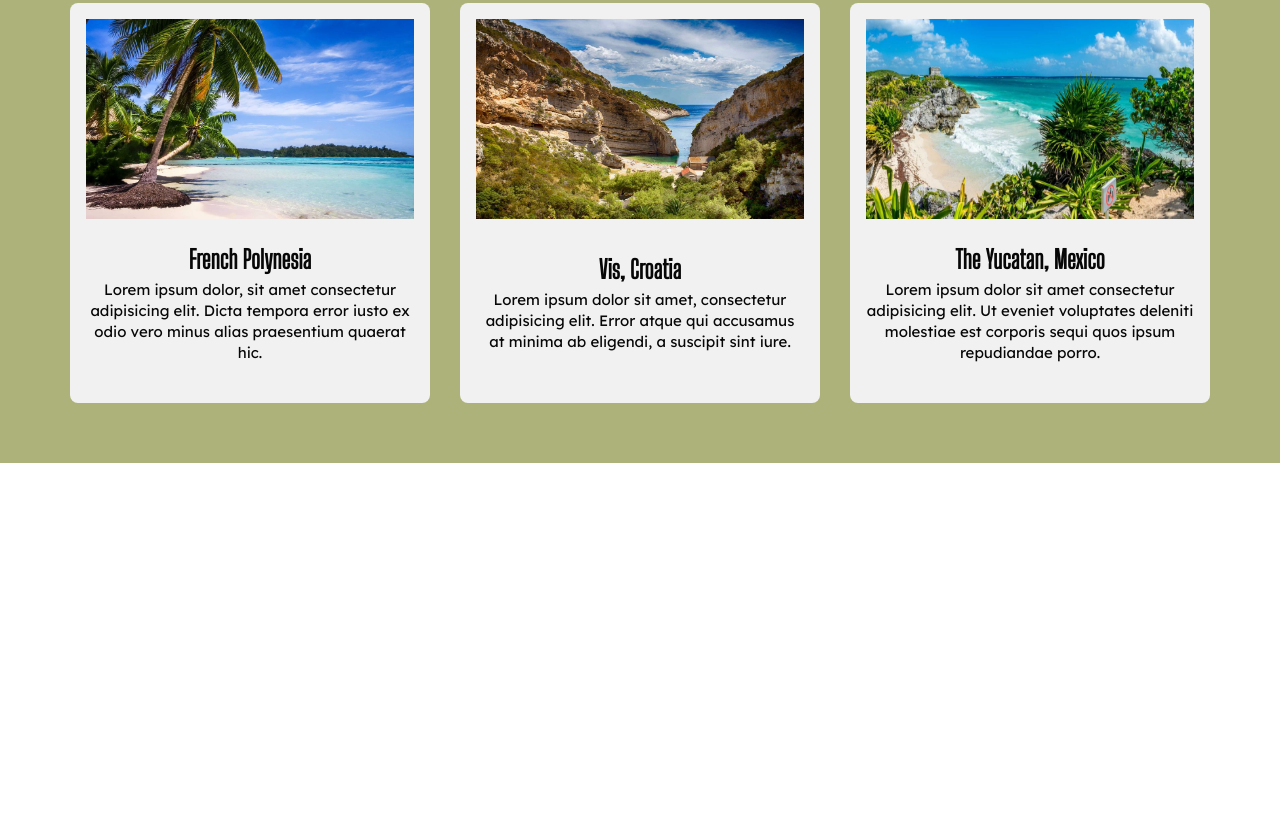
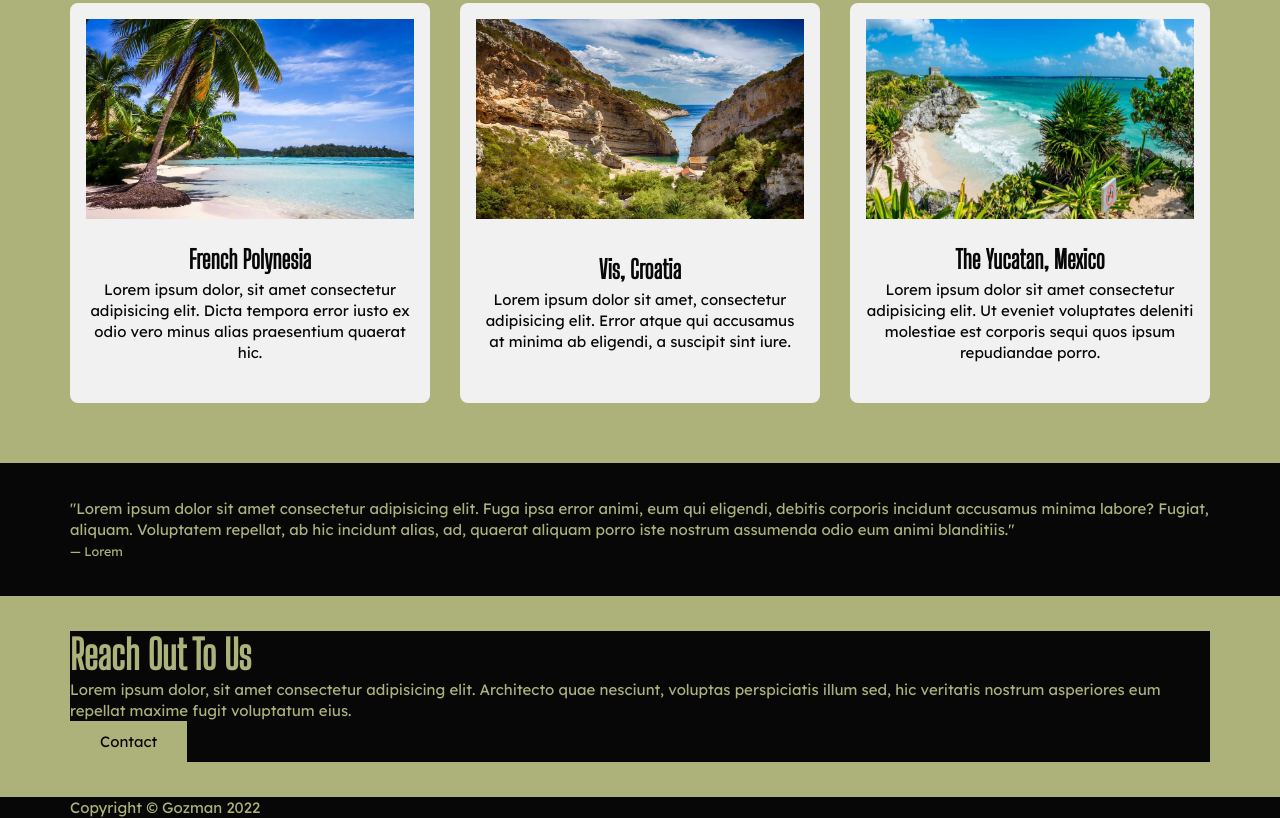
Before and after one commit to theGZMN/landing-page-TOP, a plain HTML site: page index.html in a window 1280 px wide. Shown: the part 1169-1987 px from the top of the page. Before the commit the page ends 1632 px from the top, so only its background shows below. Drawn offline with nearby package versions, Linux system fonts and the light colour scheme.

Commit message:
Update index.html

```diff
--- a/index.html
+++ b/index.html
@@ -12,7 +12,7 @@
 
   <body>
     <!-- Navbar -->
-    <nav id="navbar">
+    <nav id="navbar" class="bg-dark">
       <div class="container">
         <div class="navbar-container">
           <h1 class="logo"><a href="index.html">Vacaxotic</a></h1>
@@ -26,14 +26,14 @@
     </div>
     </nav>
 
-    <header>
+    <header class="bg-dark">
       <!-- Hero Section -->
       <div id="hero">
         <div class="container">
           <div class="hero-content">
             <h1 class="l-heading">Welcome To Vacaxotic</h1>
             <p>Lorem ipsum dolor sit amet consectetur adipisicing elit. Voluptatibus sint esse molestiae laborum, exercitationem facere consequatur facilis eligendi placeat numquam. Magni nisi perferendis vero porro temporibus vitae. Reprehenderit tempora vero dolorum? Exercitationem unde animi architecto assumenda nihil suscipit similique eum.</p>
-            <a href="#" class="btn btn-light">Contact Us</a>
+            <a href="#" class="btn btn-light">Sign Up</a>
           </div>
         </div>
       </div>
@@ -90,6 +90,40 @@
           </div>
         </div>
       </section>
+
+      <!-- Quotes Section -->
+      <section id="quotes" class="py-2 bg-dark">
+        <div class="container">
+          <div class="quote">
+            <p>"Lorem ipsum dolor sit amet consectetur adipisicing elit. Fuga ipsa error animi, eum qui eligendi, debitis corporis incidunt accusamus minima labore? Fugiat, aliquam. Voluptatem repellat, ab hic incidunt alias, ad, quaerat aliquam porro iste nostrum assumenda odio eum animi blanditiis."</p>
+            <small>
+              — Lorem
+            </small>
+          </div>
+        </div>
+      </section>
+
+      <!-- Contact Section -->
+      <section id="contact" class="py-2 bg-primary">
+        <div class="container">
+          <div class="contact-card bg-dark p-1">
+            <div class="contact-card-text">
+              <h3 class="m-heading">Reach Out To Us</h3>
+              <p>Lorem ipsum dolor, sit amet consectetur adipisicing elit. Architecto quae nesciunt, voluptas perspiciatis illum sed, hic veritatis nostrum asperiores eum repellat maxime fugit voluptatum eius.</p>
+            </div>
+            <div class="contact-card-button">
+              <a href="#" class="btn btn-light">Contact</a>
+            </div>
+          </div>
+        </div>
+      </section>
     </main>
+
+    <!-- Footer Section -->
+    <footer id="main-footer" class="bg-dark">
+      <div class="container">
+        <p>Copyright &copy; Gozman 2022</p>
+      </div>
+    </footer>
   </body>
 </html>
```
